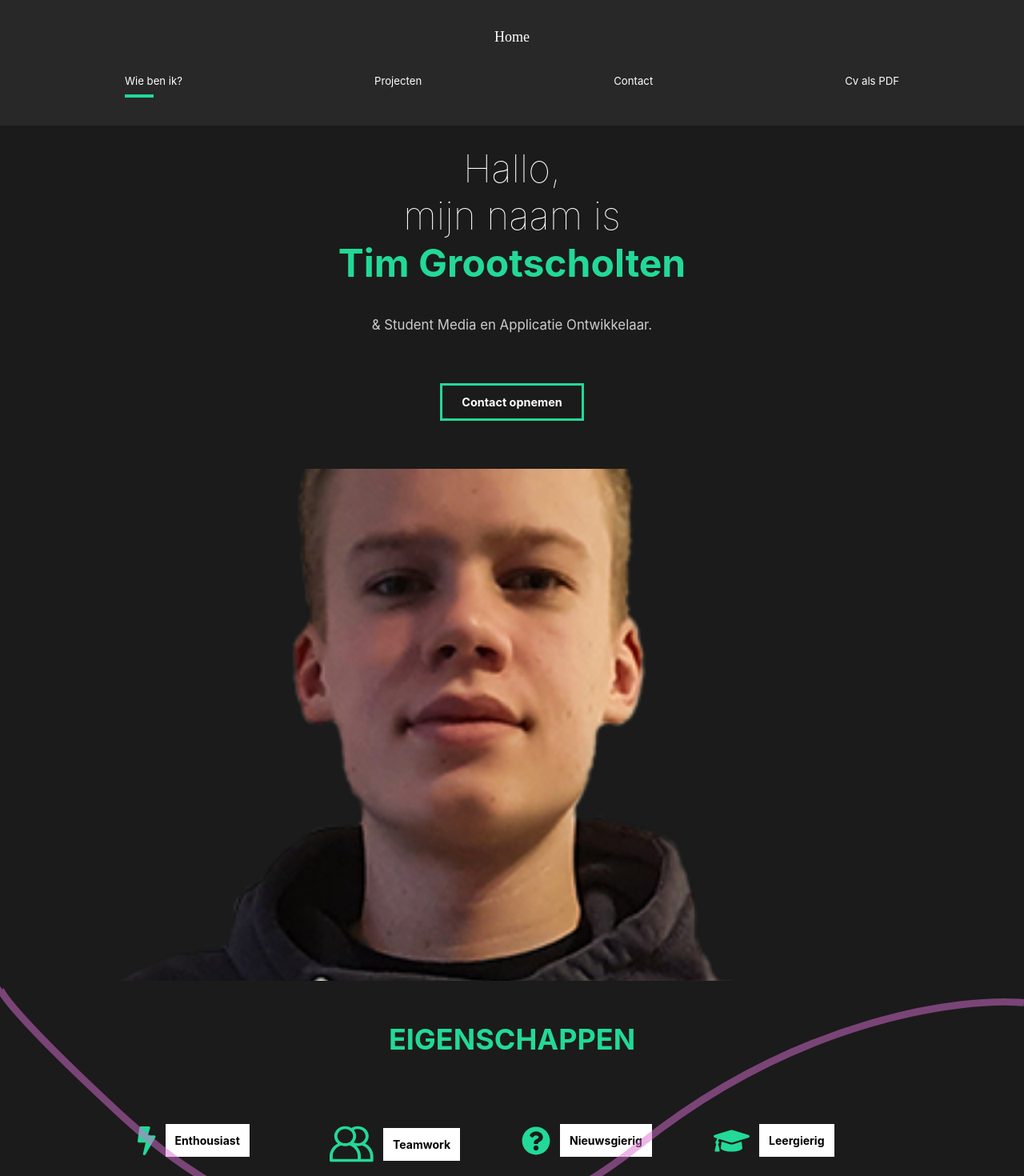
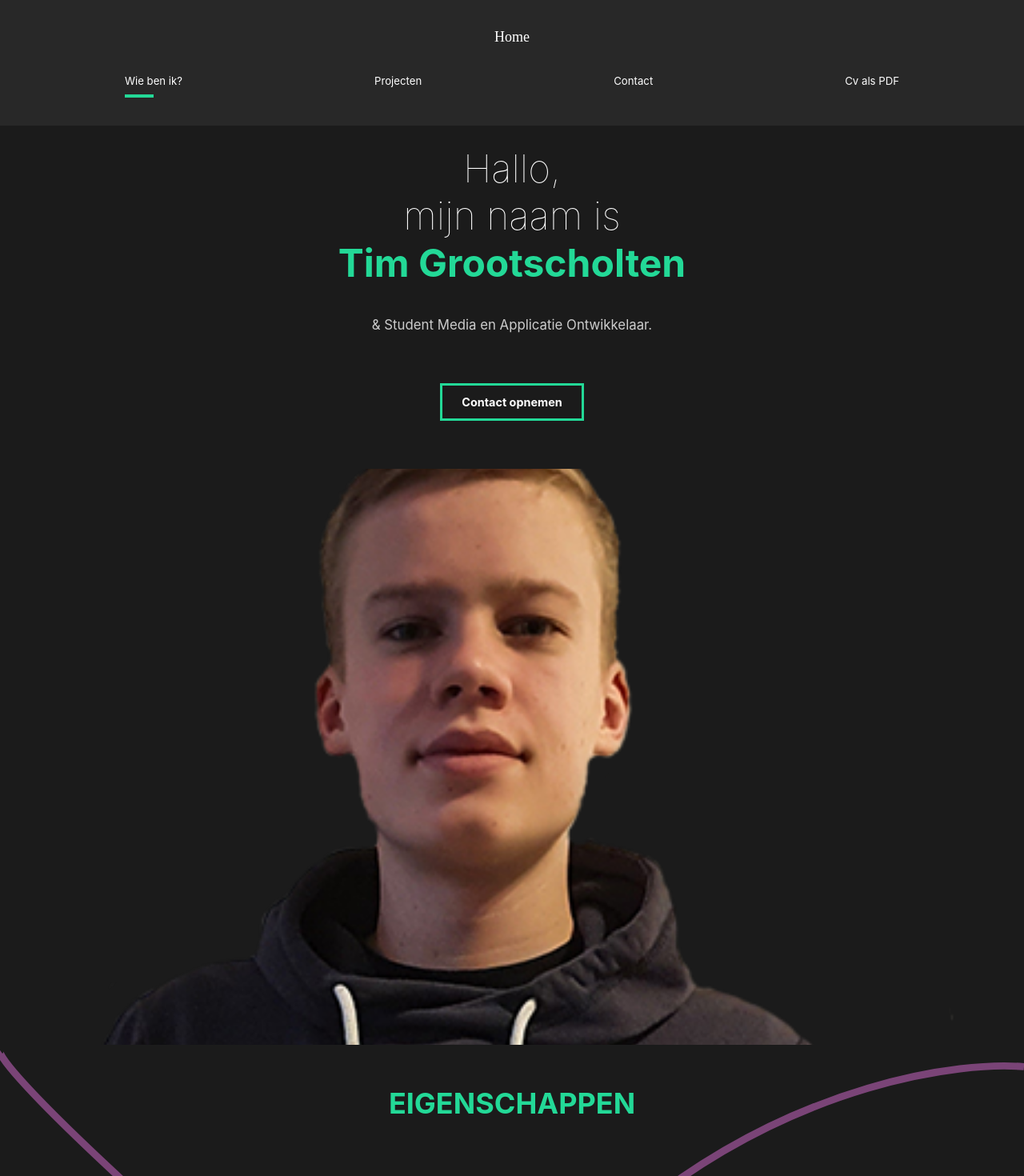
Before and after one commit to TimGrootscholten/Website, a React (Create React App) app: page / in a window 1280 px wide. Shown: the top 1470 px of the page at 80% size. Built offline with nearby package versions, Linux system fonts and the light colour scheme.

Commit message:
update nav & update style

```diff
--- a/src/components/Nav.js
+++ b/src/components/Nav.js
@@ -3,7 +3,7 @@ import styled from "styled-components";
 import { Link } from "react-router-dom";
 import { motion } from "framer-motion";
 import { useLocation } from "react-router-dom";
-import ik from "../img/ik.png";
+import cv from "../img/TimGrootscholtenCV.pdf";
 
 const Nav = () => {
   const { pathname } = useLocation();
@@ -40,7 +40,7 @@ const Nav = () => {
           />
         </li>
         <li>
-          <a href={ik} download>
+          <a href={cv} download>
             Cv als PDF
           </a>
         </li>
--- a/src/style/styles.js
+++ b/src/style/styles.js
@@ -33,9 +33,13 @@ export const Image = styled.div`
   flex: 1;
   overflow: hidden;
   img {
-    width: 100%;
-    height: 80vh;
+    width: 60%;
+    height: 40vh;
     object-fit: cover;
+    @media (max-width: 1300px) {
+      width: 90%;
+      height: 90vh;
+    }
   }
 `;
 
```
Also changed, not shown: src/animation.js (+0 -8 lines), 1 other file (tests, documents, lock files or other folders).
